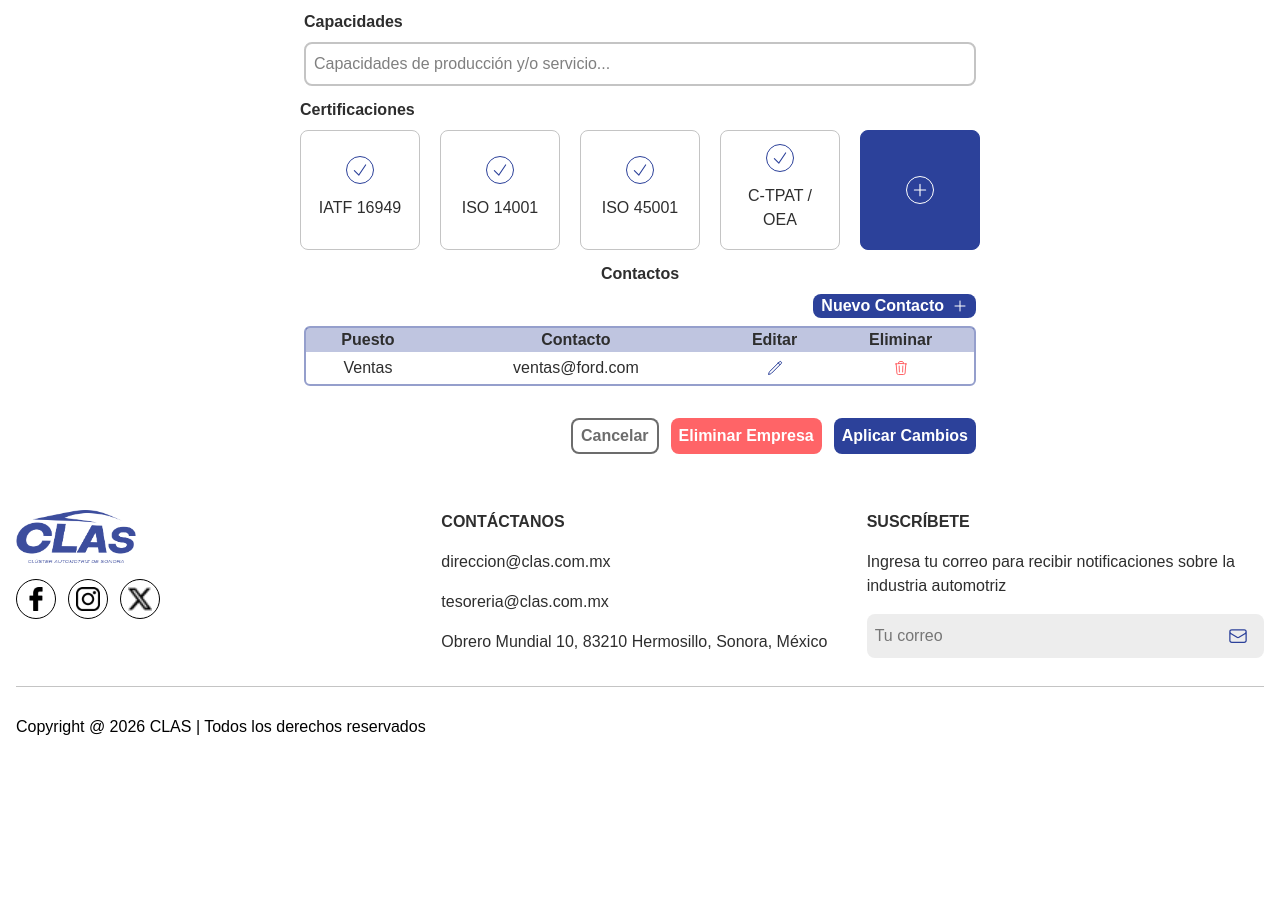
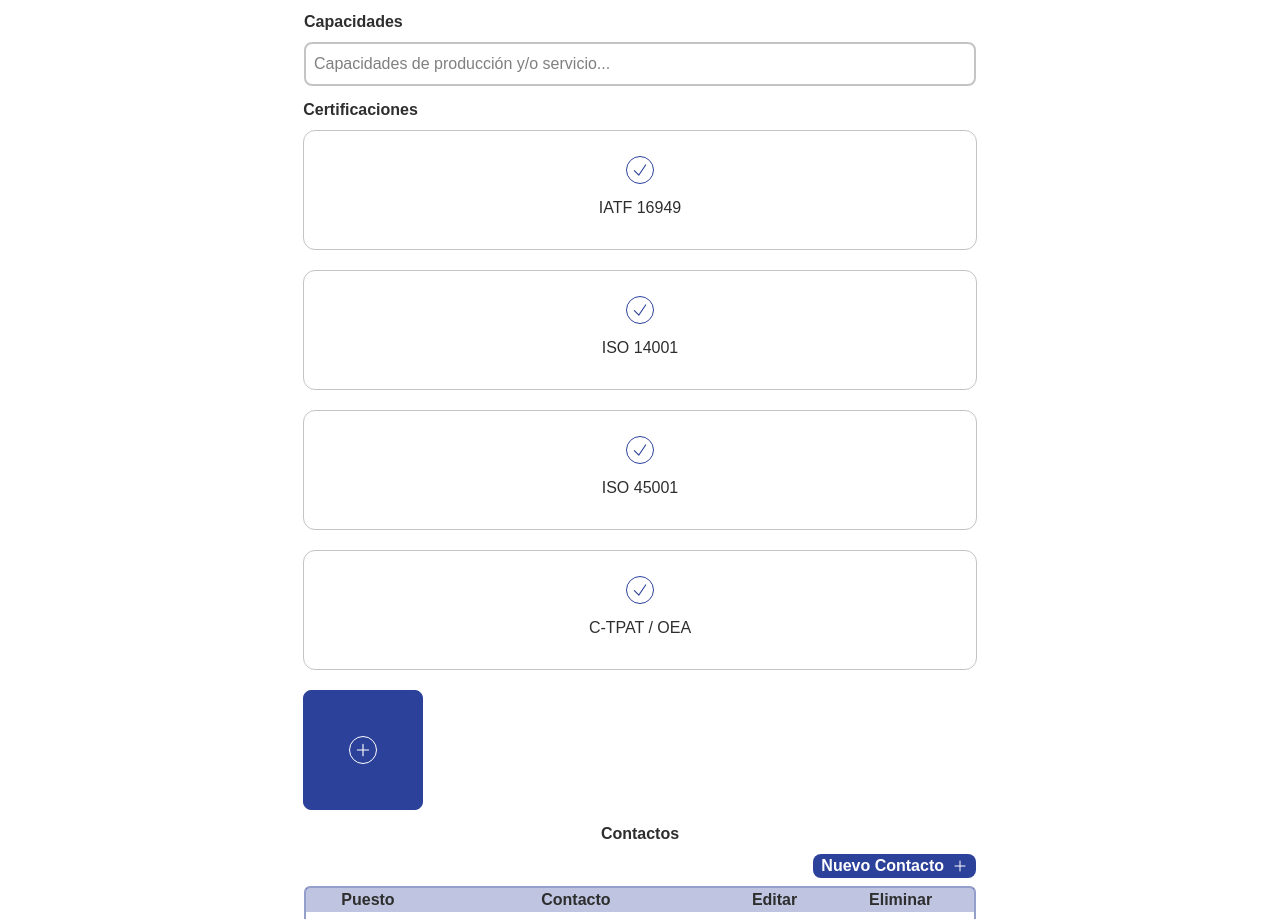
Before and after one commit to sverdam/RetoTC2005B, a React (Vite) app in the folder front-end/: page /empresa/editar in a window 1280 px wide. Shown: the part 1383-2302 px from the top of the page. Before the commit the page ends 2138 px from the top, so only its background shows below. Built offline with nearby package versions, Linux system fonts and the light colour scheme; no server answers; a web font is replaced by a local one.

Commit message:
style: changes to certification card style

```diff
--- a/front-end/src/components/CertificationCard.tsx
+++ b/front-end/src/components/CertificationCard.tsx
@@ -6,11 +6,11 @@ interface CertificationProps{
 
 const CertificationCard: React.FC<CertificationProps> = ({name}) => {
     return (
-        <div className=" flex flex-col flex-wrap justify-center items-center rounded-lg border border-clas-gris w-30 h-30 p-2">
+        <div className="bg-white flex flex-col flex-wrap justify-center items-center rounded-xl border border-clas-gris h-30 p-2 w-full">
             <div className="rounded-full w-7 h-7 border border-clas m-1">
                 <CheckIcon className="text-clas p-1"/>
             </div>
-            <h3 className="text-clas-negro m-2">{name}</h3>
+            <h3 className="text-clas-negro m-2 text-center">{name}</h3>
         </div>
     )
 }
```
